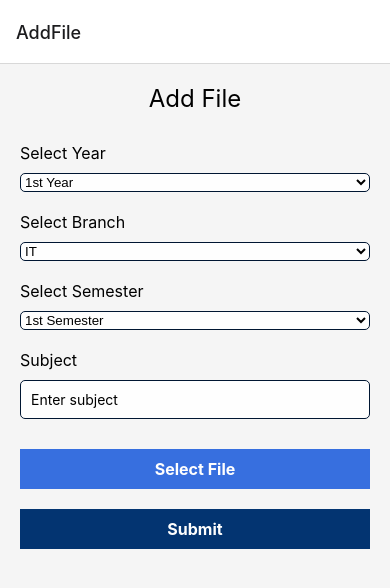
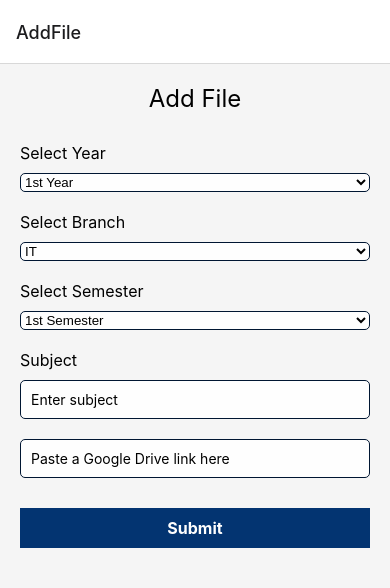
Before and after one commit to turk-911/Cyber-Shelf-Admin-Panel, a React Native app: screen /AddFile in a window 390 px wide. Shown: the top 588 px of the page. Built offline with nearby package versions, Linux system fonts and the light colour scheme.

Commit message:
changes done in Addfile.tsx

```diff
--- a/screens/AddFile.tsx
+++ b/screens/AddFile.tsx
@@ -9,6 +9,7 @@ const AddFile: React.FC = () => {
   const [selectedSemester, setSelectedSemester] = useState<string>("1st");
   const [subject, setSubject] = useState<string>("");
   const [file, setFile] = useState<DocumentPickerResponse | null>(null);
+  const [pdf, setPdf] = useState("");
   const handleFilePick = async () => {
     try {
       const result = await DocumentPicker.pick({
@@ -89,11 +90,7 @@ const AddFile: React.FC = () => {
           value={subject}
           onChangeText={setSubject}
         />
-        <CustomButton
-          title="Select File"
-          onPress={handleFilePick}
-          color="#376fdf"
-        />
+        <TextInput style={styles.input} placeholder="Paste a Google Drive link here" value={pdf} onChangeText={setPdf} />
         <CustomButton title="Submit" onPress={handleSubmit} color="#033471" />
       </ScrollView>
     </KeyboardAvoidingView>
```
